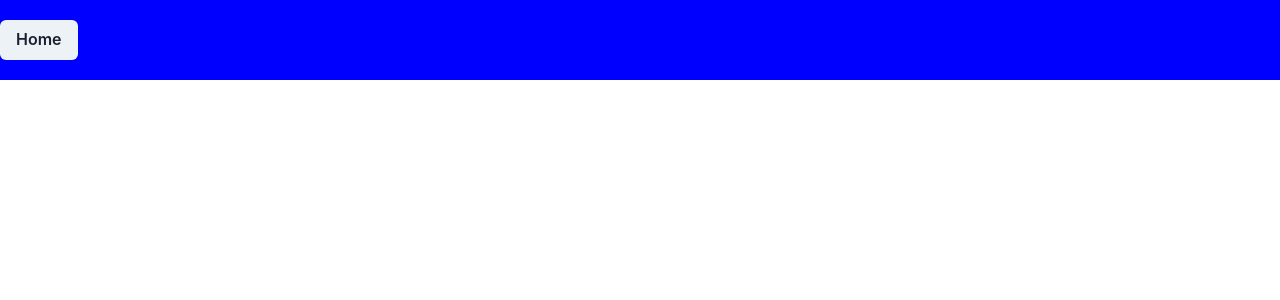
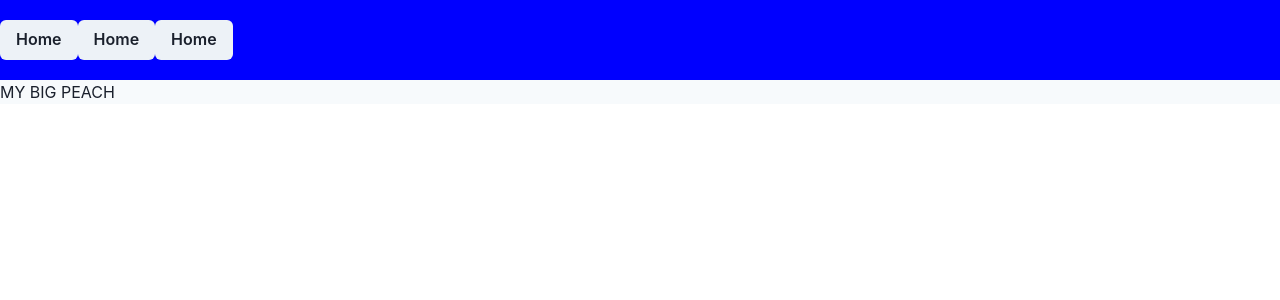
Before and after one commit to ehdavison/factory-game-compainion, a Next.js app: page / in a window 1280 px wide. Shown: the top 300 px of the page. Built offline with nearby package versions, Linux system fonts and the light colour scheme.

Commit message:
Layout, routes and buttons array added

```diff
--- /dev/null
+++ b/components/ui/layout.js
@@ -0,0 +1,16 @@
+import React from 'react';
+import Navbar from '../ui/navbar'
+import { Box } from '../ui'
+
+const Layout = ({ children }) => {
+    return (
+        <Box boxSize='100%' bg='gray.50'>
+            <Box w='100%'>
+                <Navbar />
+                {children}
+            </Box>
+        </Box>
+    )
+};
+
+export default Layout;
--- a/components/ui/navbar.js
+++ b/components/ui/navbar.js
@@ -1,9 +1,37 @@
+import { useRouter } from 'next/router';
 import { Box, Flex, Button } from '../ui/'
 
+
 const Navbar = () => {
+    const router = useRouter()
+    const tabs = [
+        {
+            id: 'home',
+            text: 'Home',
+            value: '/',
+        },
+        {
+            id: 'home',
+            text: 'Home',
+            value: '/',
+        },
+        {
+            id: 'home',
+            text: 'Home',
+            value: '/',
+        }
+    ]
     return (
         <Flex h='5em' w='100%' bgColor='blue' alignItems='center'>
-            <Button>Home</Button>
+            {tabs.map(tab => {
+                return (
+                    <Button
+                        onClick={() => router.push(tab.value)}
+                    >
+                        {tab.text}
+                    </Button>
+                )
+            })}
         </Flex>
     );
 };
--- a/pages/index.js
+++ b/pages/index.js
@@ -1,7 +1,5 @@
-import { redirect } from 'next/dist/server/api-utils'
-import { Flex, Text, Box } from '../components/ui'
-import { useEffect } from 'react'
-import { useRouter } from 'next/router'
+import { Box, Text } from '../components/ui'
+import Layout from '../components/ui/layout'
 import Navbar from '../components/ui/navbar'
 
 export default function Home() {
@@ -9,11 +7,12 @@ export default function Home() {
 
 
   return (
-    <Box w='100%'>
-      <Navbar />
-      <Box w='100%' h='auto' bgColor='blue'>
-
+    <Layout>
+      <Box w='100%'>
+        <Box w='100%' h='auto'>
+          <Text>MY BIG PEACH</Text>
+        </Box>
       </Box>
-    </Box>
+    </Layout>
   )
 }
```
